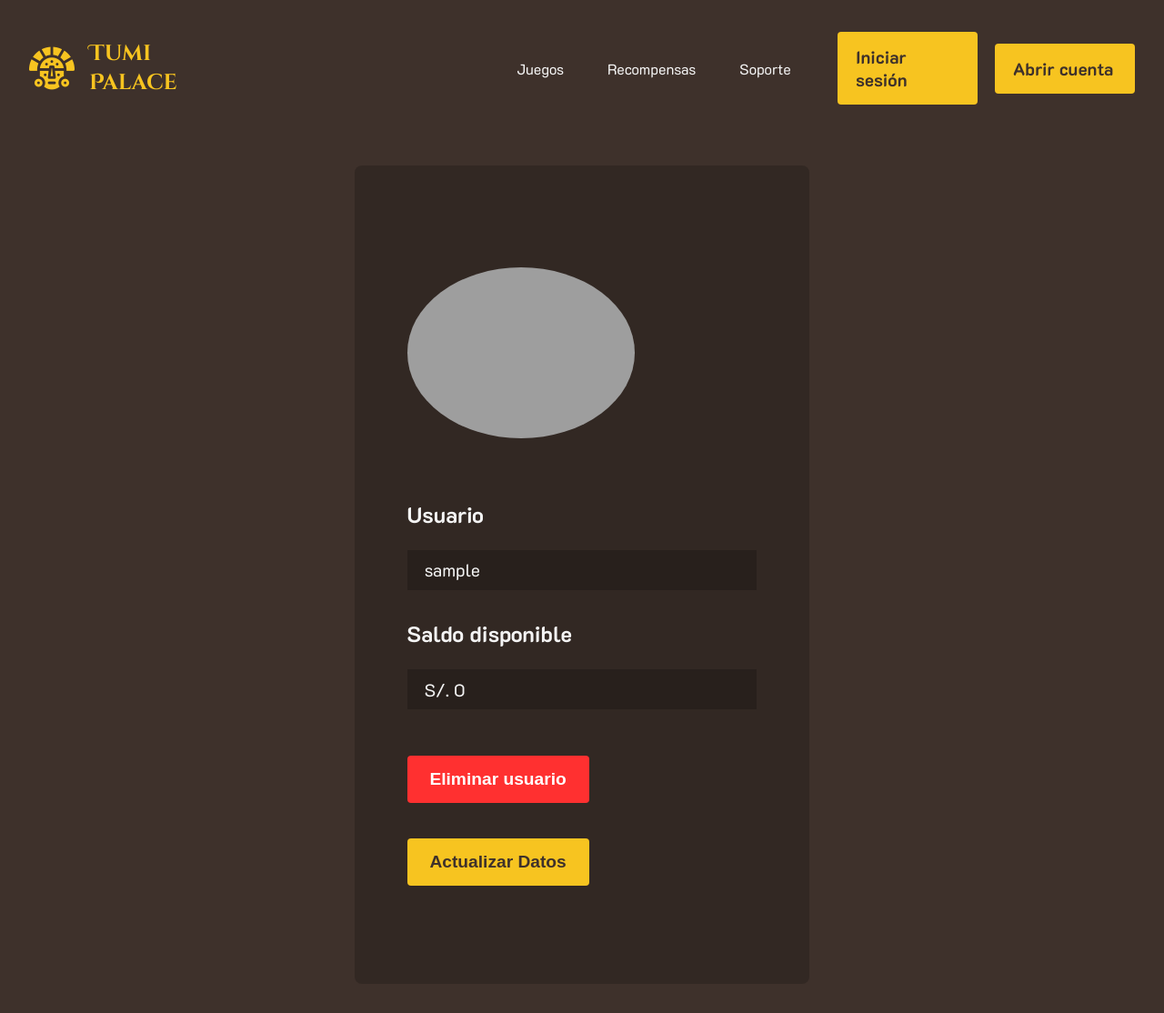
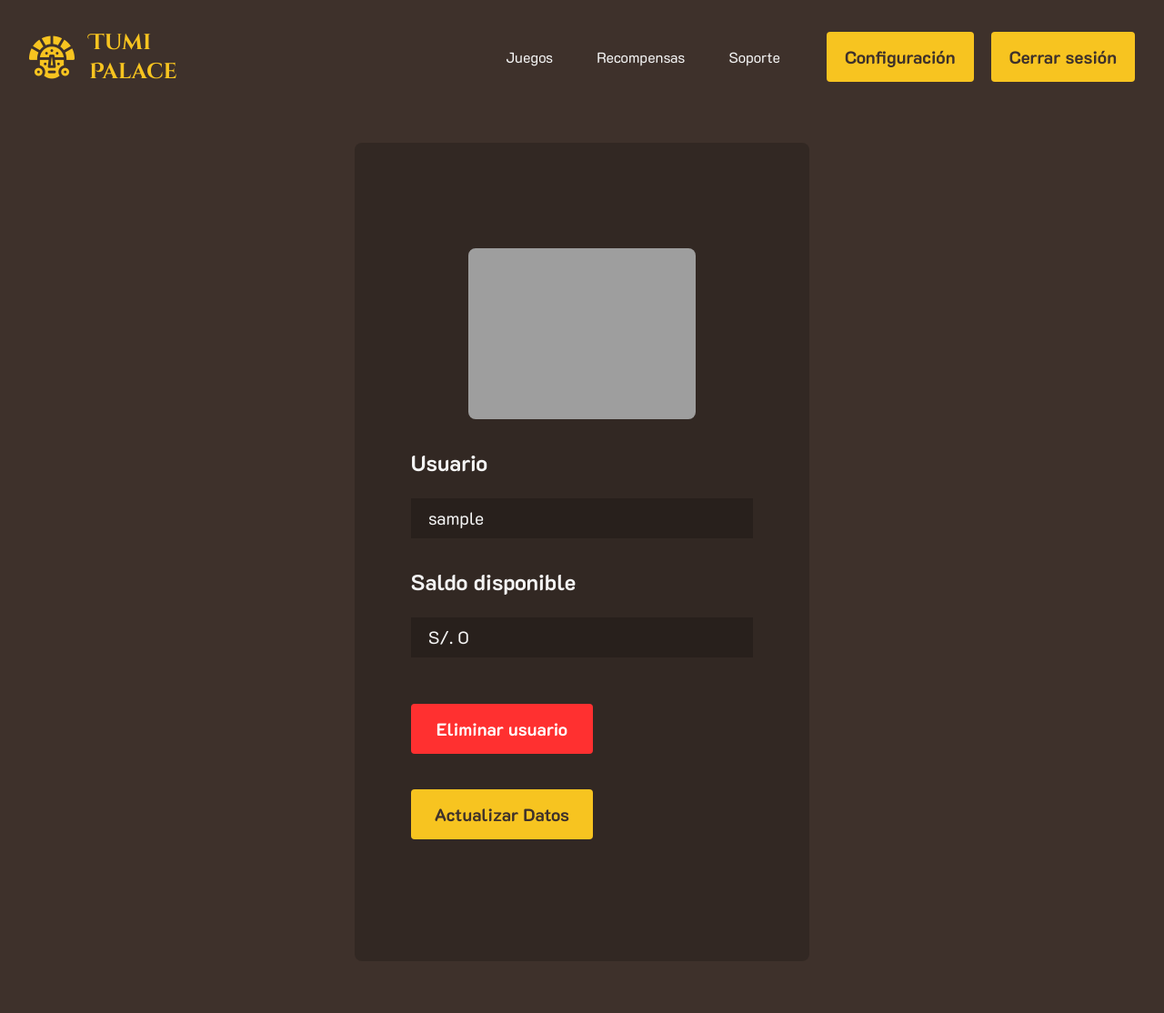
Before and after one commit to kaloslazo/TumiPalace, a Flask app: page /config in a window 1280 px wide. Shown: the whole page at 91% size. After the commit the page ends 1053 px from the top, so only its background shows below. Run offline with Flask 3, Linux system fonts and the light colour scheme; the visitor is signed in with stand-in values (Sample User, id 1); parts of the project's set-up code (start-up, migrations or seed data) failed here and were passed over; grey boxes are pictures that could not be loaded.

Commit message:
Recompensas,NavBar_auth and Config Look
Restructuring Recompensas Page (Main.py,recompensas.html and recompensas.css)
Changing the NavBar for NavBar_auth in the next pages: roulette,slots and config.
Also modifiying the position of the picture in config with the .css .

```diff
--- a/main.py
+++ b/main.py
@@ -102,8 +102,6 @@ def soporte():
 
 @app.route('/recompensas', methods=['GET', 'POST'])
 def recompensas():
-    if request.method == 'POST':
-        return redirect(url_for('index'))
     return render_template('recompensas.html')
 
 @app.route('/roulette', methods=['GET', 'POST'])
--- a/static/css/config.css
+++ b/static/css/config.css
@@ -60,6 +60,12 @@
     width: 250px;
     margin: 2em 0;
     border-radius: 99%;
+    display: flex;
+    align-items: center;
+    justify-content: space-around;
+    flex-direction: column;
+    margin: 2em auto;
+    border-radius: 8px;
 }
 
 #userActions {
--- a/templates/config.html
+++ b/templates/config.html
@@ -6,7 +6,7 @@
 {% endblock %}
 {% block content %}
     <!-- Navigation -->
-    {% include 'navbar.html' %}
+    {% include 'navbar_auth.html' %}
 
     <!-- Config user -->
     <section id="configUser">
--- a/templates/navbar_auth.html
+++ b/templates/navbar_auth.html
@@ -7,7 +7,7 @@
     <div id="navbarAccess">
         <ul>
             <li><a href="{{url_for('home')}}">Juegos</a></li>
-            <li><a href="{{url_for('home')}}">Recompensas</a></li>
+            <li><a href="{{url_for('recompensas')}}">Recompensas</a></li>
             <li><a href="{{url_for('soporte')}}">Soporte</a></li>
             <style>
                 .btn {
--- a/templates/roulette.html
+++ b/templates/roulette.html
@@ -9,7 +9,7 @@
 
 <section id="homeWrapper">
     <!-- Navigation -->
-    {% include 'navbar.html' %}
+    {% include 'navbar_auth.html' %}
 
     <!-- Hero Wrapper-->
     <div id="roulette">
--- a/templates/slots.html
+++ b/templates/slots.html
@@ -9,7 +9,7 @@
 
 <section id="homeWrapper">
     <!-- Navigation -->
-    {% include 'navbar.html' %}
+    {% include 'navbar_auth.html' %}
 
     <!-- Hero Wrapper-->
     <div id="roulette">
```
Also changed, not shown: templates/recompensas.html (+17 -10 lines), static/css/recompensas.css (added).
